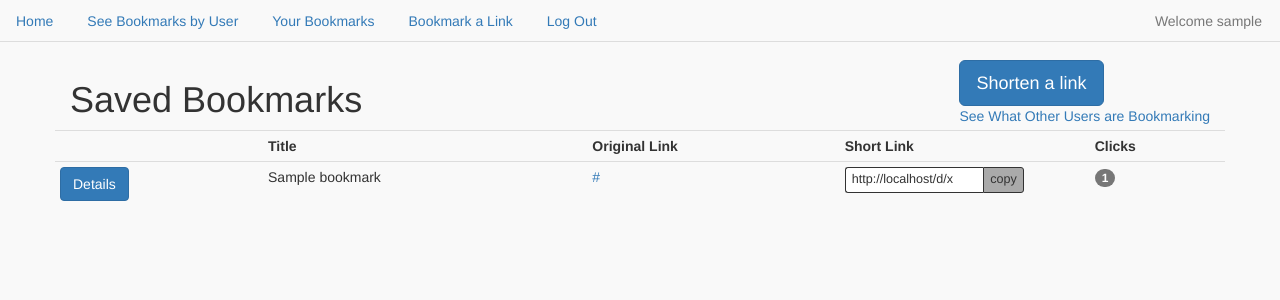
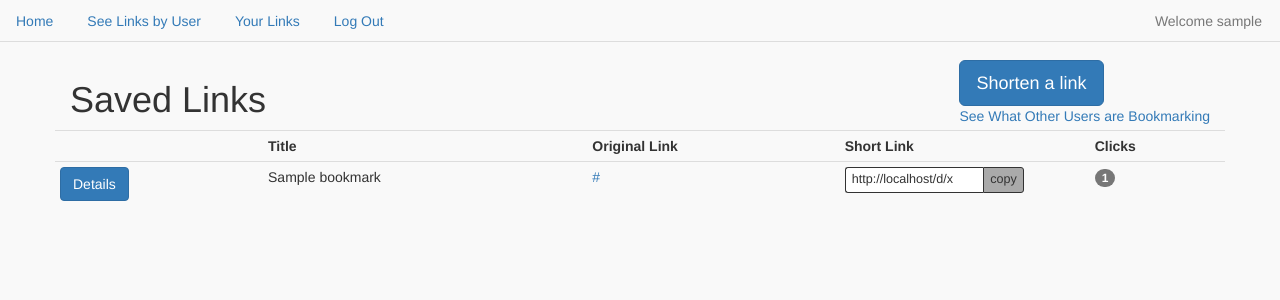
Before and after one commit to dhcrain/hello_heroku, a Django app: a page that uses templates/base.html in a window 1280 px wide. Shown: the top 300 px of the page. Run offline with Django 3.2, Linux system fonts and the light colour scheme; a user stored in the database is signed in; tables that the repository leaves empty hold one stand-in row (values such as "Sample post"); some libraries are stand-ins or nearby versions.

Commit message:
cleaning up terminology, going to Heroku

```diff
--- a/templates/base.html
+++ b/templates/base.html
@@ -16,11 +16,11 @@
     {# MenuBar #}
     <ul class="nav nav-tabs navbar-fixed-top">
         <li role="presentation"><a href="{% url 'index_view' %}">Home</a></li>
-        <li role="presentation"><a href="{% url 'user_view' %}">See Bookmarks by User</a></li>
-{#        <li role="presentation"><a href="{% url 'bookmark_view' %}">All Bookmarks</a></li>#}
+        <li role="presentation"><a href="{% url 'user_view' %}">See Links by User</a></li>
+{#        <li role="presentation"><a href="{% url 'bookmark_view' %}">All Links</a></li>#}
         {% if request.user.is_authenticated %}
-            <li role="presentation"><a href="{% url 'profile_view' %}">Your Bookmarks</a></li>
-            <li role="presentation"><a href="{% url 'shorten_link' %}">Bookmark a Link</a></li>
+            <li role="presentation"><a href="{% url 'profile_view' %}">Your Links</a></li>
+            {# <li role="presentation"><a href="{% url 'shorten_link' %}">Bookmark a Link</a></li>#}
             <li role="presentation"><a href="{% url 'logout_view' %}">Log Out</a></li>
             <li role="presentation" class="disabled pull-right"><a href="#">Welcome {{ request.user }}</a></li>
         {% else %}
--- a/templates/profile.html
+++ b/templates/profile.html
@@ -9,7 +9,7 @@
 {% block content %}
     <div class="row">
         <div class="col-md-6">
-            <h1>Saved Bookmarks</h1>
+            <h1>Saved Links</h1>
         </div>
         <div class="col-md-6">
             <div class="pull-right">
--- a/templates/short_app/bookmark_list.html
+++ b/templates/short_app/bookmark_list.html
@@ -5,7 +5,7 @@
 {% endblock %}
 
 {% block content %}
-    <h1>All Saved Bookmarks</h1>
+    <h1>All Saved Links</h1>
     <table class="table table-condensed">
         <tr>
             <th>Title</th>
--- a/url_api/views.py
+++ b/url_api/views.py
@@ -26,8 +26,8 @@ class ClickAPIView(generics.ListAPIView):
         return (start_date, end_date)
 
     a_day = timedelta(days=1)
-    first_day, last_day = get_month_range()
-    while first_day > last_day:
+    first_day, end_date = get_month_range()
+    while first_day > end_date:
         # print(first_day)  # list of days for 30 days previous to today
         first_day -= a_day
 
```
